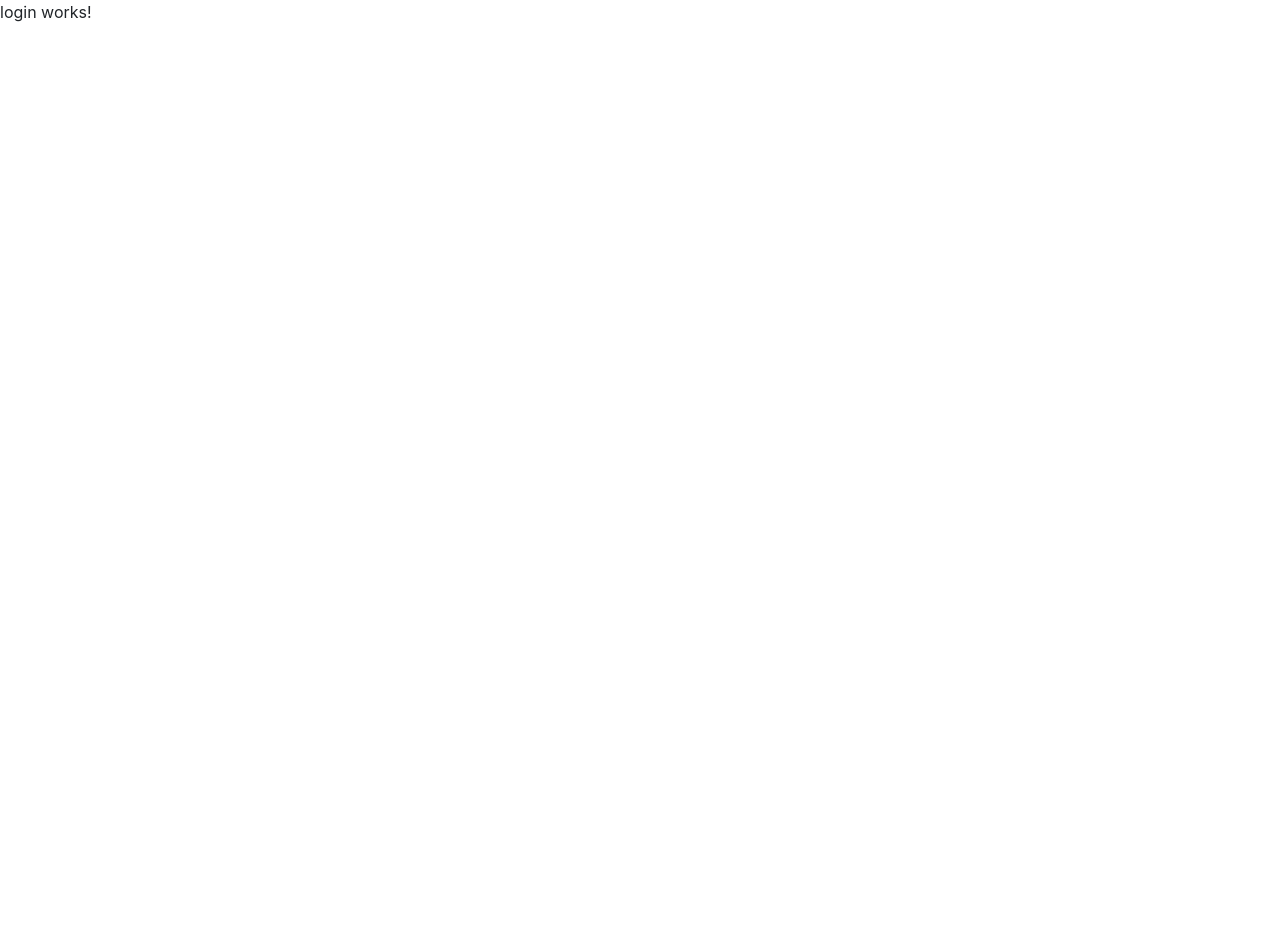
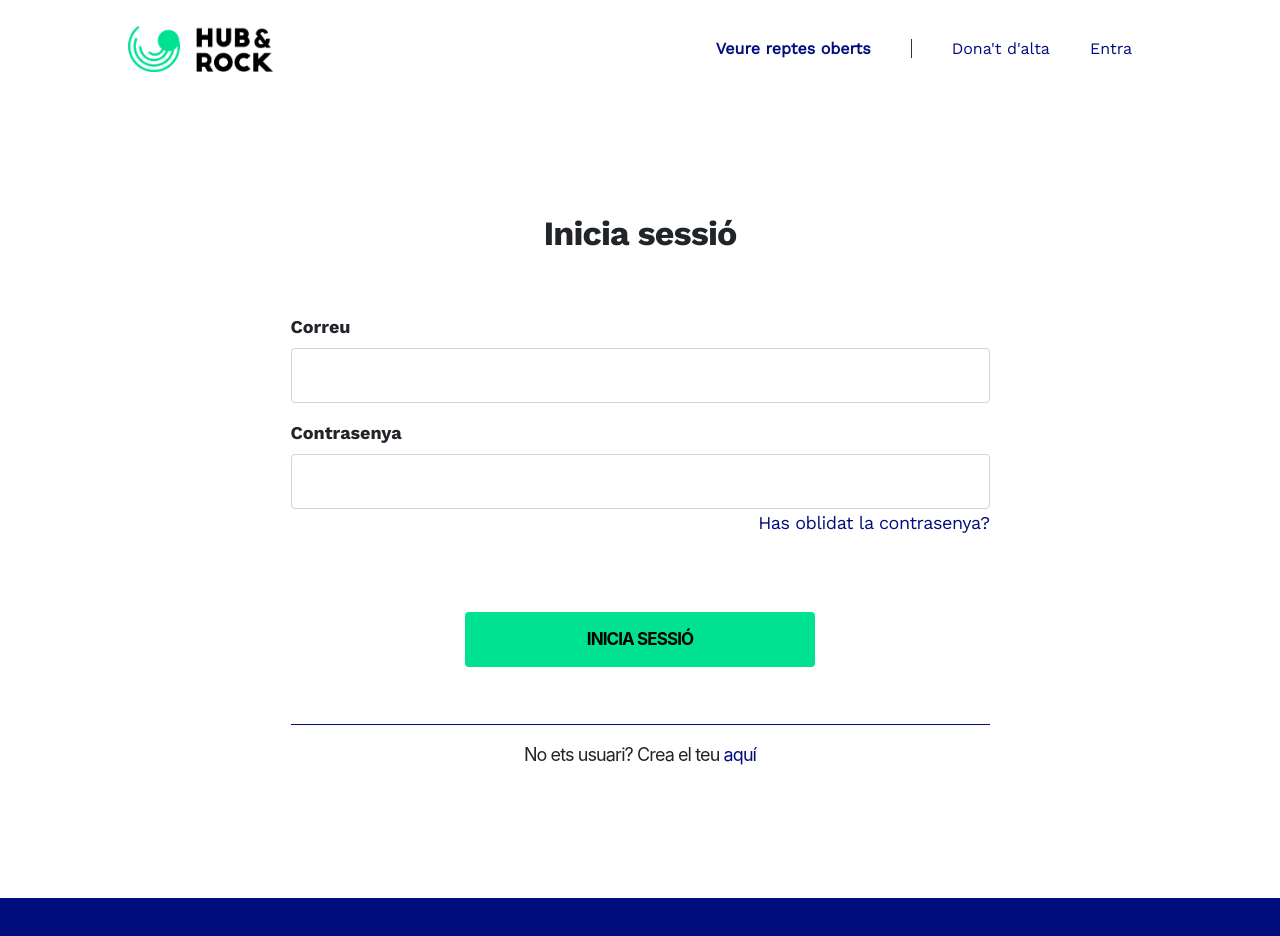
Before and after one commit to amandeeparora99/Hub-Rock, an Angular app in the folder HubnRock/: page /login in a window 1280 px wide. Shown: the top 936 px of the page. Before the commit the page ends 800 px from the top, so only its background shows below. Built offline with nearby package versions, Linux system fonts and the light colour scheme.

Commit message:
Login Frontend

```diff
--- a/HubnRock/src/app/authentication/login/login.component.css
+++ b/HubnRock/src/app/authentication/login/login.component.css
@@ -0,0 +1,63 @@
+#login-container {
+    height: 100vh;
+    display: flex;
+    justify-content: center;
+    align-items: center;
+}
+
+#login-container .container {
+    max-width: 729px;
+}
+
+form input {
+    height: 55px;
+}
+
+#login-container .container form label {
+    font-size: 18px;
+    letter-spacing: -0, 45px;
+    font-weight: 100;
+    font-family: 'WorkSans-Bold';
+}
+
+#login-container .container #title {
+    font-weight: bold;
+    font-family: 'WorkSans-Bold';
+    font-size: 34px;
+    letter-spacing: -0.85px;
+    margin-bottom: 60px;
+}
+
+#login-container #btn-login {
+    margin-top: 60px;
+    width: 350px;
+    height: 55px;
+    font-size: 17px;
+    letter-spacing: -0.9px;
+    background-color: #00e292;
+    color: black;
+    border: 0;
+    font-weight: bold;
+}
+
+a {
+    color: #020e7d;
+}
+
+#no-user {
+    text-align: center;
+    font-size: 18px;
+    letter-spacing: -0.9px;
+}
+
+#forgot-password {
+    font-family: 'WorkSans-Regular';
+    font-size: 18px;
+    text-align: right;
+    letter-spacing: -0.45px;
+}
+
+#login-container hr {
+    border-color: #020e7d;
+    margin-top: 57px;
+}
--- a/HubnRock/src/app/authentication/login/login.component.html
+++ b/HubnRock/src/app/authentication/login/login.component.html
@@ -1 +1,34 @@
-<p>login works!</p>
+<app-header></app-header>
+
+<section id="login-section">
+
+    <div id="login-container">
+
+        <div class="container">
+
+            <h1 id="title" class="text-center">Inicia sessió</h1>
+
+            <form>
+                <div class="form-group">
+                    <label for="InputCorreu">Correu</label>
+                    <input type="email" class="form-control" id="InputCorreu" aria-describedby="emailHelp">
+                </div>
+                <div class="form-group">
+                    <label for="InputContrasenya">Contrasenya</label>
+                    <input type="password" class="form-control" id="InputContrasenya">
+                    <p id="forgot-password"><a href="#">Has oblidat la contrasenya?</a></p>
+                </div>
+                <div class="text-center">
+                    <button type="submit" id="btn-login" class="btn btn-primary">INICIA SESSIÓ</button>
+                </div>
+            </form>
+            <hr>
+            <p id="no-user">
+                No ets usuari? Crea el teu <a href="#">aquí</a>
+            </p>
+        </div>
+    </div>
+
+</section>
+
+<app-footer></app-footer>
```
